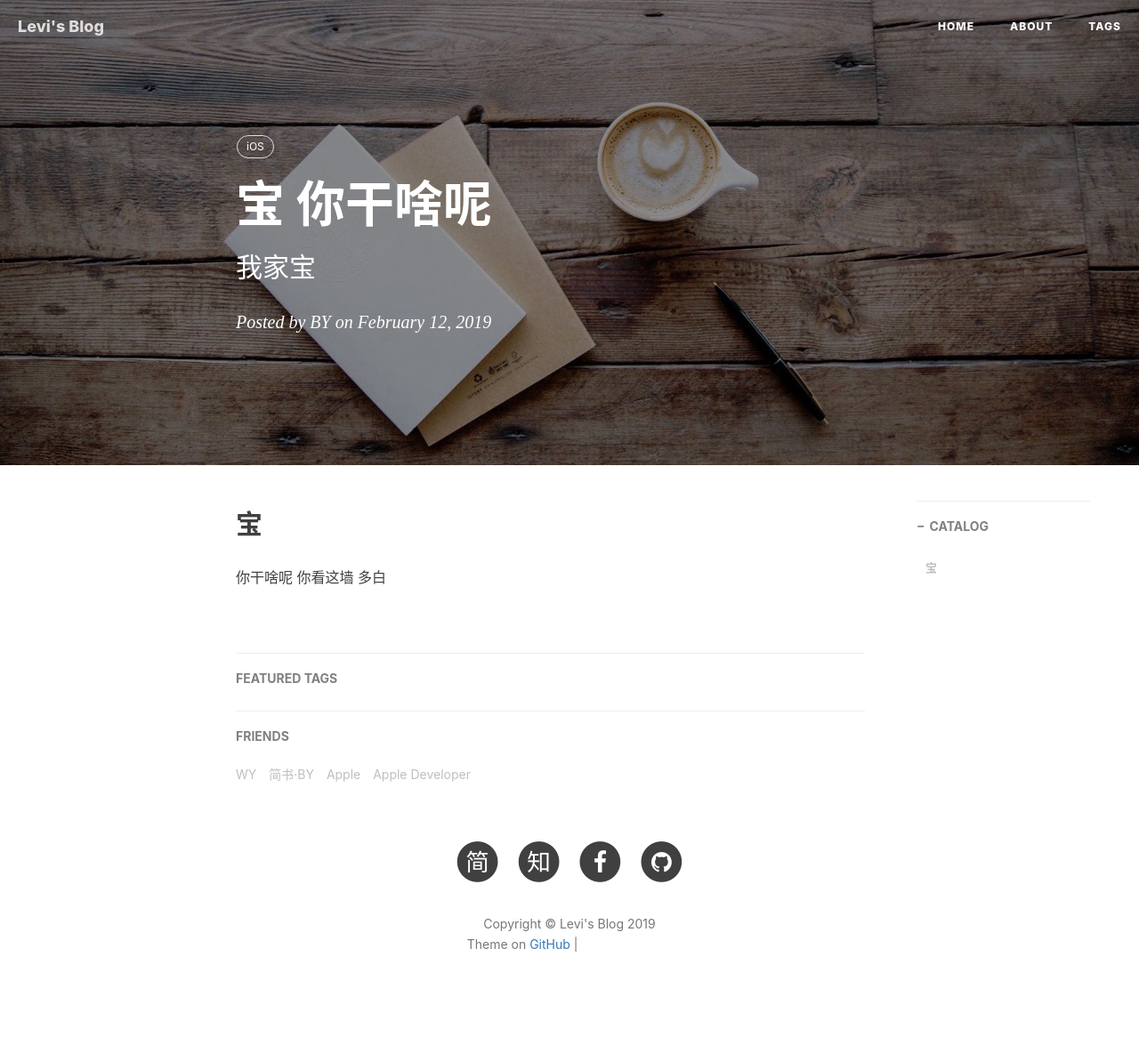
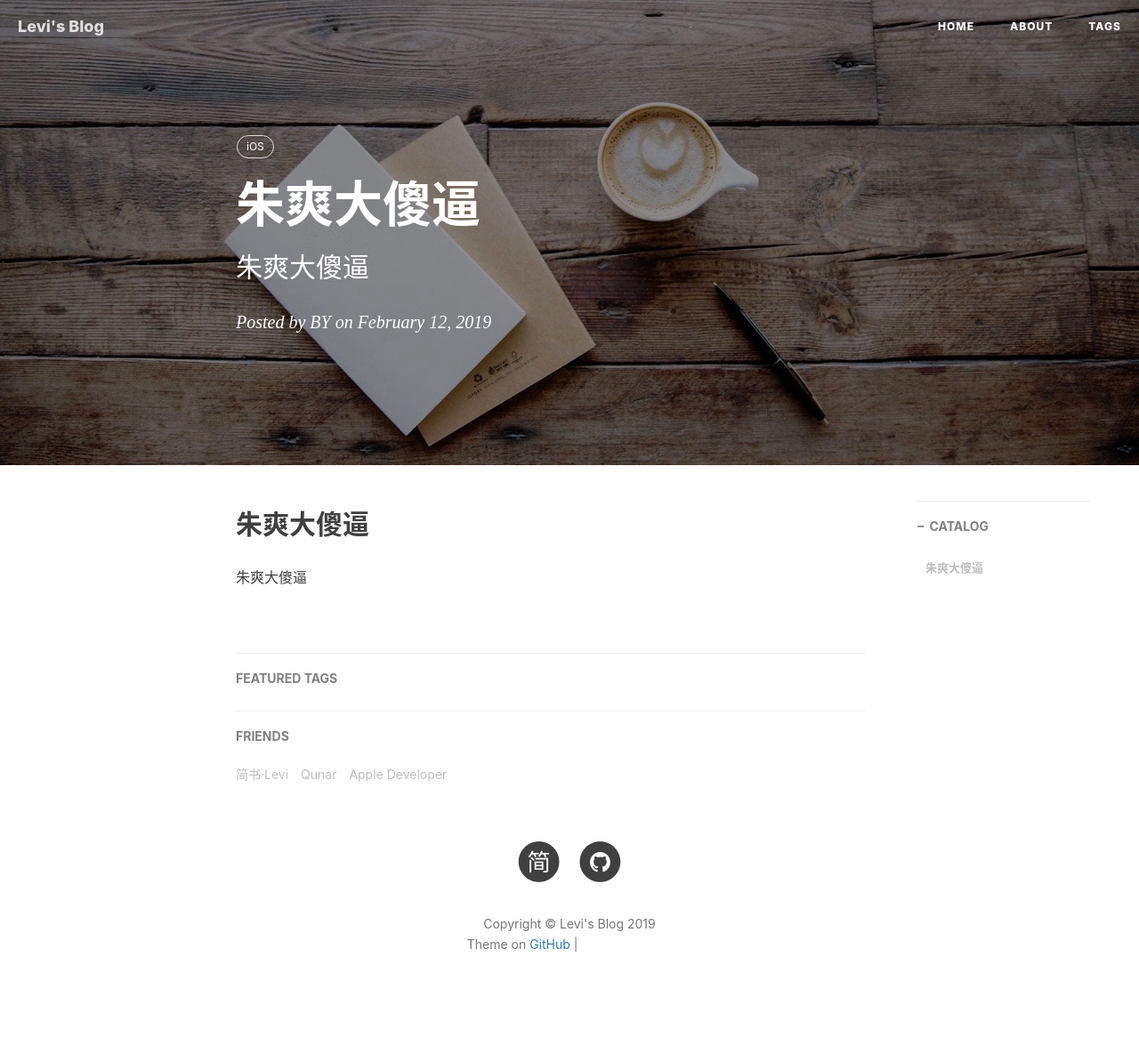
Before and after one commit to levicn/levicn.github.io, a Jekyll site: the page built from _posts/2019-02-12-宝你干啥呢.md, in a window 1280 px wide. Shown: the whole page at 89% size. Built offline with Jekyll 4.4.1, drawn with Linux system fonts in a browser that asks for light colours; nearby versions of some CDN libraries; comment, search, counter and statistics services are not loaded; grey boxes are pictures that could not be loaded.

Commit message:
修改信息

```diff
--- a/_config.yml
+++ b/_config.yml
@@ -1,13 +1,13 @@
 # Site settings
 title: Levi's Blog
 SEOTitle: 李威的博客 | Levi Blog
-header-img: img/post-bg-desk.jpg
+header-img: img/home-bg-o.jpg
 email: liwei1987cn@163.com
 description: "Get Or Learn"
 keyword: "Levi, Levi Blog, 李威的博客, 李威, iOS, Apple, iPhone"
 url: "http://levicn.github.io"          # your host, for absolute URL
 baseurl: ""      # for example, '/blog' if your blog hosted on 'host/blog'
-github_repo: "https://github.com/qiubaiying/qiubaiying.github.io.git" # you code repository
+github_repo: "https://github.com/levicn/levicn.github.io.git" # you code repository
 
 # Sidebar settings
 sidebar: true                           # whether or not using Sidebar.
@@ -19,10 +19,10 @@ sidebar-avatar: /img/home_cat.png     # use absolute URL, seeing it's used in bo
 # SNS settings
 RSS: false
 # weibo_username:     qiubaiying
-zhihu_username:     qiubaiying
-github_username:    qiubaiying
-facebook_username:  baiying.qiu.7
-jianshu_username:   e71990ada2fd
+# zhihu_username:     qiubaiying
+github_username:    levicn
+# facebook_username:  baiying.qiu.7
+jianshu_username:   042b0cb1d726
 #twitter_username:   qiubaiying
 
 
@@ -60,25 +60,25 @@ kramdown:
 # disqus_username: qiubaiying
 
 # Gitalk
-gitalk:
-  enable: true    #是否开启Gitalk评论
-  clientID: f2c84e7629bb1446c1a4                            #生成的clientID
-  clientSecret: ca6d6139d1e1b8c43f8b2e19492ddcac8b322d0d    #生成的clientSecret
-  repo: qiubaiying.github.io    #仓库名称
-  owner: qiubaiying    #github用户名
-  admin: qiubaiying
-  distractionFreeMode: true #是否启用类似FB的阴影遮罩
+# gitalk:
+#   enable: true    #是否开启Gitalk评论
+#   clientID: f2c84e7629bb1446c1a4                            #生成的clientID
+#   clientSecret: ca6d6139d1e1b8c43f8b2e19492ddcac8b322d0d    #生成的clientSecret
+#   repo: qiubaiying.github.io    #仓库名称
+#   owner: qiubaiying    #github用户名
+#   admin: qiubaiying
+#   distractionFreeMode: true #是否启用类似FB的阴影遮罩
 
 
 # 统计
 
 # Analytics settings
 # Baidu Analytics
-ba_track_id: b50bf2b12b5338a1845e33832976fd68
+# ba_track_id: b50bf2b12b5338a1845e33832976fd68
 
 # Google Analytics
-ga_track_id: 'UA-90855596-1'            # Format: UA-xxxxxx-xx
-ga_domain: qiubaiying.top               # 默认的是 auto, 这里我是自定义了的域名，你如果没有自己的域名，需要改成auto
+# ga_track_id: 'UA-90855596-1'            # Format: UA-xxxxxx-xx
+# ga_domain: qiubaiying.top               # 默认的是 auto, 这里我是自定义了的域名，你如果没有自己的域名，需要改成auto
 
 
 
@@ -99,14 +99,11 @@ service-worker: true
 # Friends
 friends: [
     {
-        title: "WY",
-        href: "http://zhengwuyang.com"
+        title: "简书·Levi",
+        href: "http://www.jianshu.com/u/042b0cb1d726"
     },{
-        title: "简书·BY",
-        href: "http://www.jianshu.com/u/e71990ada2fd"
-    },{
-        title: "Apple",
-        href: "https://apple.com"
+        title: "Qunar",
+        href: "https://www.qunar.com"
     },{
         title: "Apple Developer",
         href: "https://developer.apple.com/"
--- a/_posts/2019-02-12-宝你干啥呢.md
+++ b/_posts/2019-02-12-宝你干啥呢.md
@@ -1,7 +1,7 @@
 ---
 layout:     post
-title:      宝 你干啥呢
-subtitle:   我家宝
+title:      朱爽大傻逼
+subtitle:   朱爽大傻逼
 date:       2019-02-12
 author:     BY
 header-img: img/post-bg-coffee.jpeg
@@ -10,6 +10,6 @@ tags:
     - iOS
 ---
 
-## 宝
+## 朱爽大傻逼
 
-你干啥呢 你看这墙 多白
+朱爽大傻逼
--- a/tags.html
+++ b/tags.html
@@ -1,7 +1,7 @@
 ---
 title: Tags
 layout: default
-description: keep hungry keep foolish
+description: Get Or Learn.
 header-img: "img/tag-bg.jpg"
 ---
 
```
Also changed, not shown: about.html (+3 -5 lines), package.json (+6 -6 lines).
